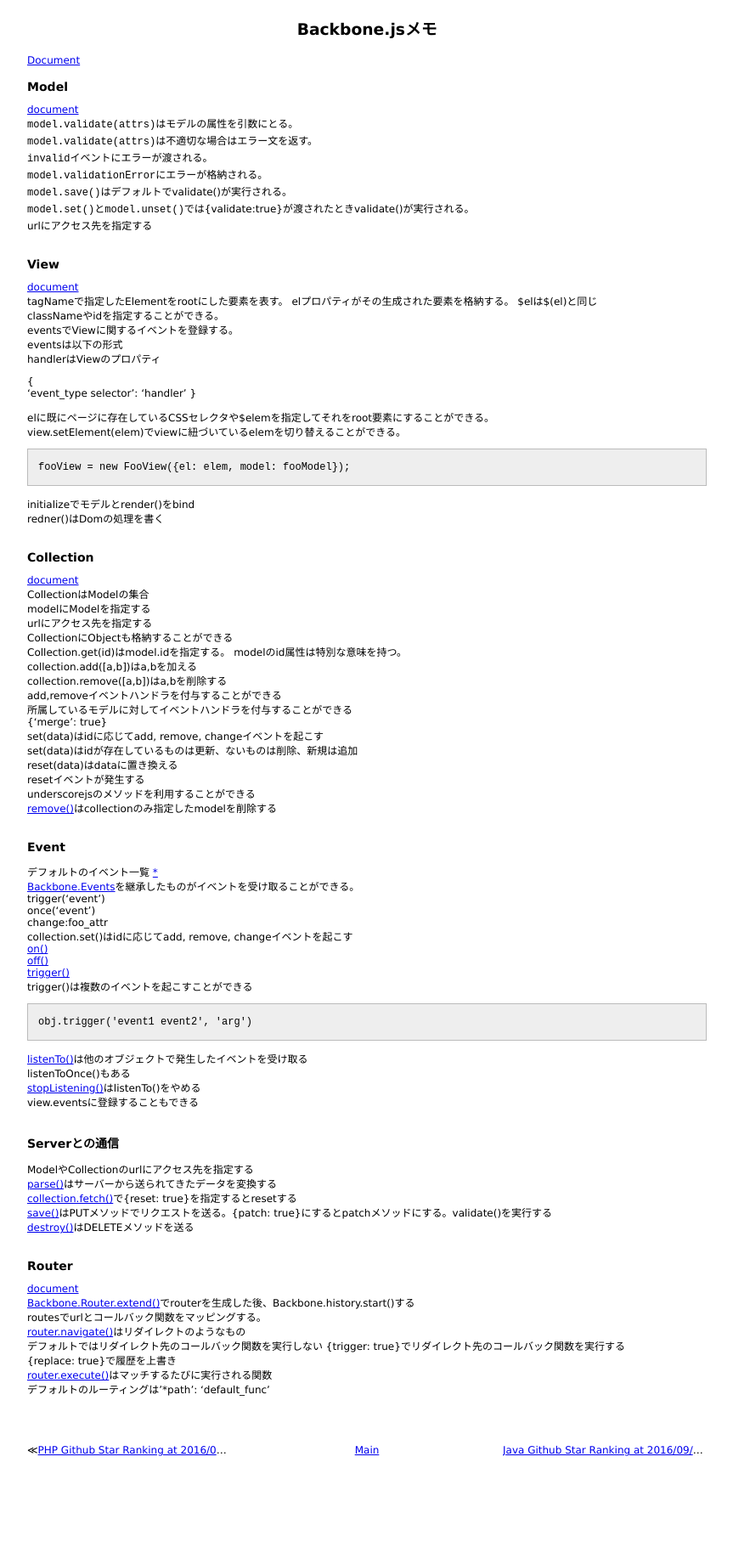
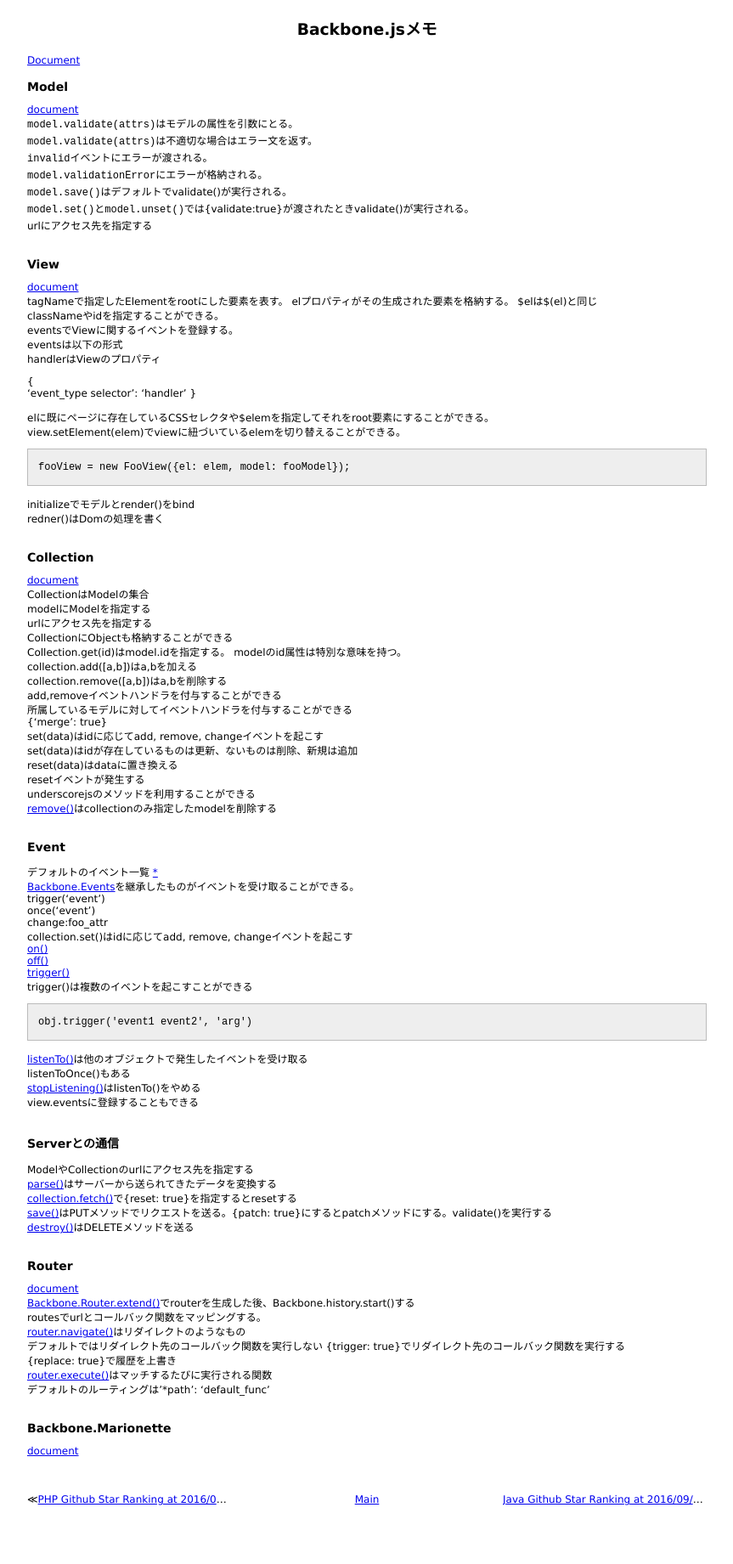
Before and after one commit to 38elements/38elements.github.com, a Jekyll site: the page built from _posts/2016-09-07-backbonejs.md, in a window 1280 px wide. Shown: the whole page at 85% size, without its empty margins (208-1071 px from the left). Built offline with Jekyll 4.4.1, drawn with Linux system fonts in a browser that asks for light colours; before the commit the page ends 1783 px from its top, so only the background shows below that.

Commit message:
Update 2016-09-07-backbonejs.md

```diff
--- a/_posts/2016-09-07-backbonejs.md
+++ b/_posts/2016-09-07-backbonejs.md
@@ -104,3 +104,6 @@ routesでurlとコールバック関数をマッピングする。
 [router.execute()](http://backbonejs.org/#Router-execute)はマッチするたびに実行される関数
 デフォルトのルーティングは{% raw %}'*path':  'default_func'{% endraw %}
 <br>
+
+### Backbone.Marionette
+[document](http://marionettejs.com/docs/current/)
```
